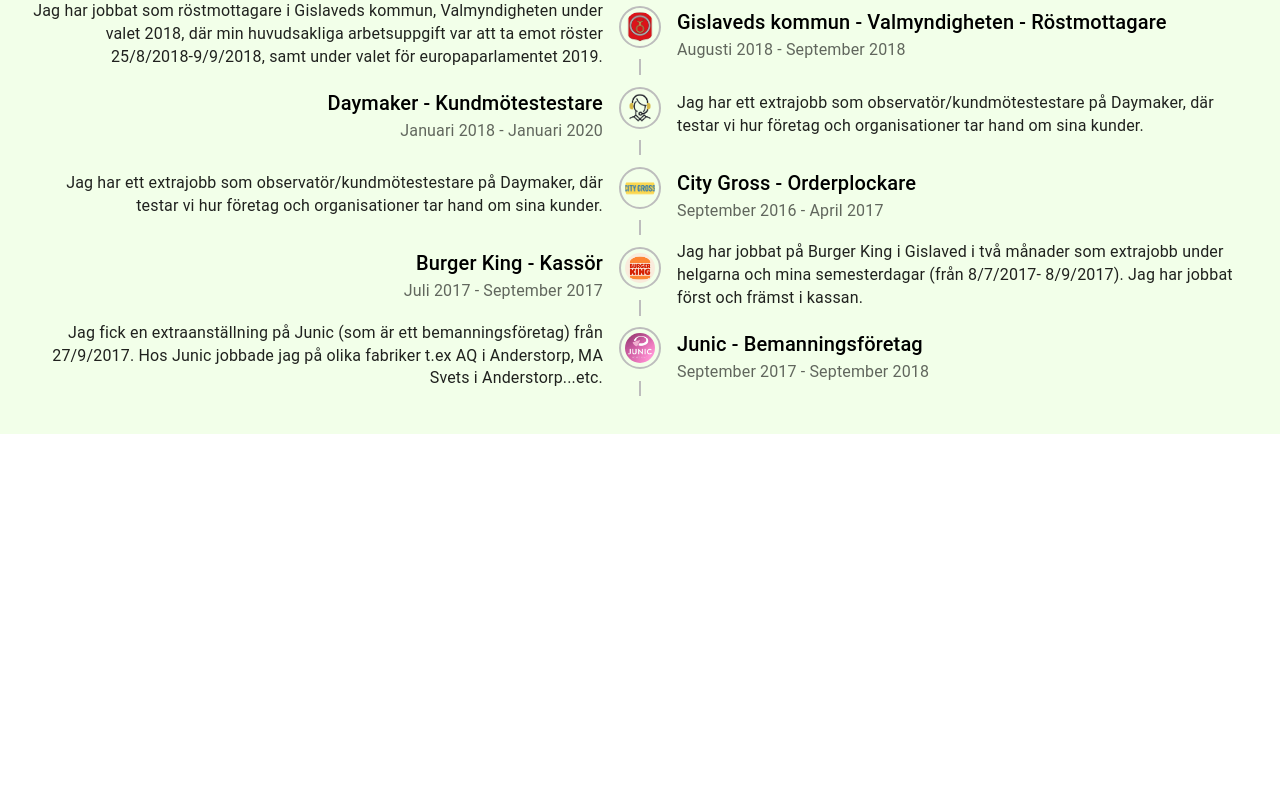
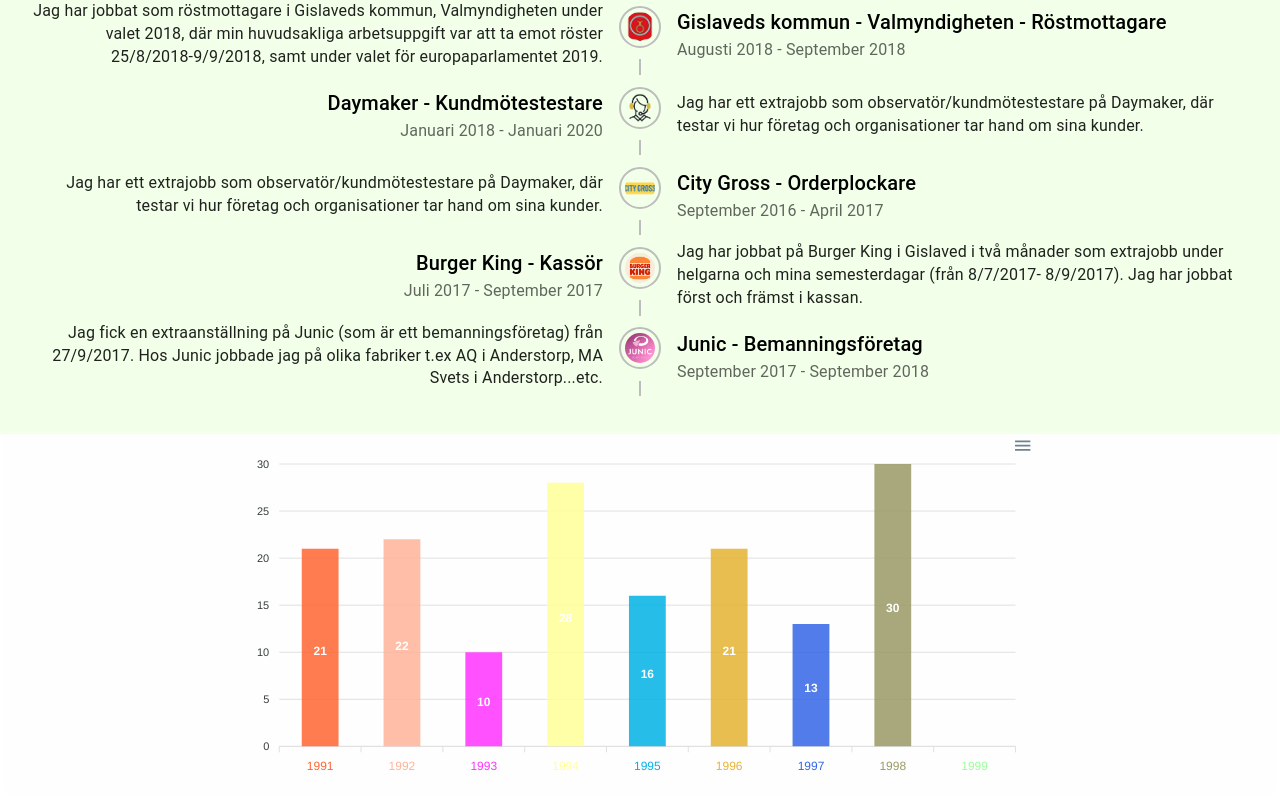
Before and after one commit to Tamimjabr/my-cv-react, a React (Create React App) app: page / in a window 1280 px wide. Shown: the part 823-1623 px from the top of the page. Before the commit the page ends 1257 px from the top, so only its background shows below. Built offline with nearby package versions, Linux system fonts and the light colour scheme; a web font is replaced by a local one.

Commit message:
add chart

```diff
--- a/package.json
+++ b/package.json
@@ -3,6 +3,9 @@
   "version": "0.1.0",
   "private": true,
   "dependencies": {
+    "@devexpress/dx-react-chart": "^2.7.6",
+    "@devexpress/dx-react-chart-material-ui": "^2.7.6",
+    "@devexpress/dx-react-core": "^2.7.6",
     "@emotion/react": "^11.7.1",
     "@emotion/styled": "^11.6.0",
     "@material-ui/lab": "^4.0.0-alpha.60",
@@ -17,7 +20,9 @@
     "@types/node": "^16.11.19",
     "@types/react": "^17.0.38",
     "@types/react-dom": "^17.0.11",
+    "apexcharts": "^3.33.0",
     "react": "^17.0.2",
+    "react-apexcharts": "^1.3.9",
     "react-dom": "^17.0.2",
     "react-scripts": "5.0.0",
     "react-spring": "^9.4.2",
--- /dev/null
+++ b/src/components/ProgrammingSkills.tsx
@@ -0,0 +1,65 @@
+import Chart from 'react-apexcharts'
+
+const colors = ['#FF6633', '#FFB399', '#FF33FF', '#FFFF99', '#00B3E6',
+  '#E6B333', '#3366E6', '#999966', '#99FF99', '#B34D4D',
+  '#80B300', '#809900', '#E6B3B3', '#6680B3', '#66991A',
+  '#FF99E6', '#CCFF1A', '#FF1A66', '#E6331A', '#33FFCC',
+  '#66994D', '#B366CC', '#4D8000', '#B33300', '#CC80CC',
+  '#66664D', '#991AFF', '#E666FF', '#4DB3FF', '#1AB399',
+  '#E666B3', '#33991A', '#CC9999', '#B3B31A', '#00E680',
+  '#4D8066', '#809980', '#E6FF80', '#1AFF33', '#999933',
+  '#FF3380', '#CCCC00', '#66E64D', '#4D80CC', '#9900B3',
+  '#E64D66', '#4DB380', '#FF4D4D', '#99E6E6', '#6666FF'];
+
+const ProgrammingSkills = () => {
+  const state = {
+
+    series: [{
+      data: [21, 22, 10, 28, 16, 21, 13, 30]
+    }],
+    options: {
+      colors: colors,
+      chart: {
+        events: {
+          click: function (chart: any, w: any, e: any) {
+            // console.log(chart, w, e)
+          }
+        }
+      },
+      xaxis: {
+        categories: [1991, 1992, 1993, 1994, 1995, 1996, 1997, 1998, 1999],
+        labels: {
+          style: {
+            colors: colors,
+            fontSize: '12px'
+          }
+        }
+      },
+      plotOptions: {
+        bar: {
+          columnWidth: '45%',
+          distributed: true,
+        }
+      },
+      dataLabels: {
+        enabled: true
+      },
+      legend: {
+        show: false
+      },
+
+    },
+
+
+  };
+
+
+
+
+  return (
+    <Chart options={state.options} series={state.series} type="bar" width={800} height={350} />
+
+  )
+};
+
+export default ProgrammingSkills;
--- a/src/screens/Homepage.tsx
+++ b/src/screens/Homepage.tsx
@@ -1,6 +1,7 @@
 import React from 'react'
 import Description from '../components/Description'
 import JobExperience from '../components/JobExperience'
+import ProgrammingSkills from '../components/ProgrammingSkills'
 import { StyledContainer } from '../themes/styled-container'
 
 const Homepage = () => {
@@ -8,6 +9,7 @@
     <StyledContainer>
       <Description />
       <JobExperience />
+      <ProgrammingSkills />
     </StyledContainer>
   )
 }
```
Also changed, not shown: 1 other file (tests, documents, lock files or other folders).
